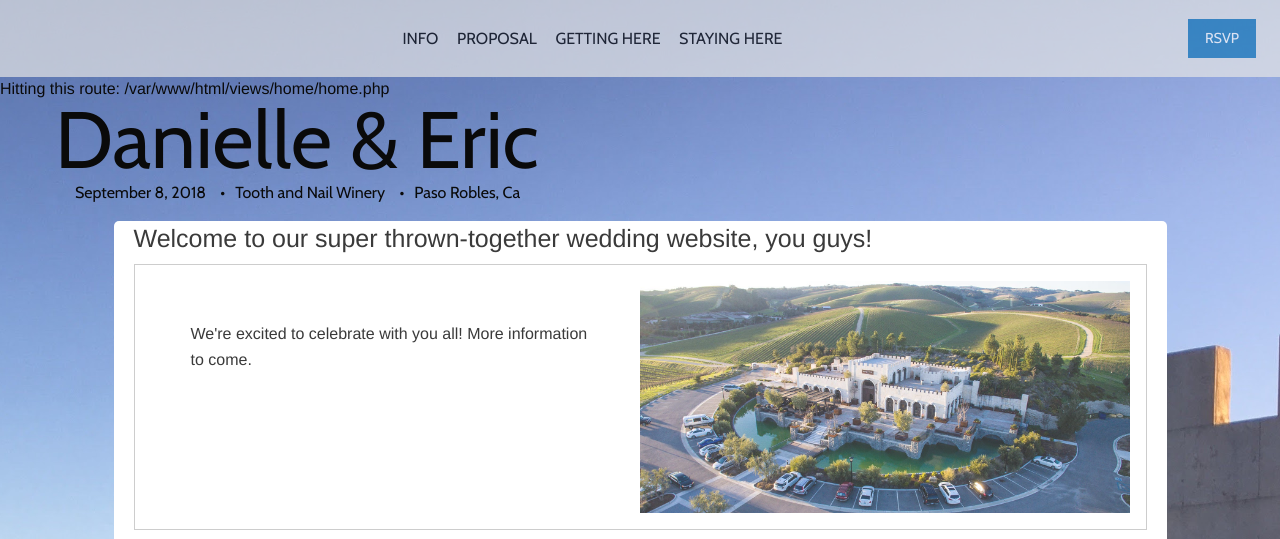
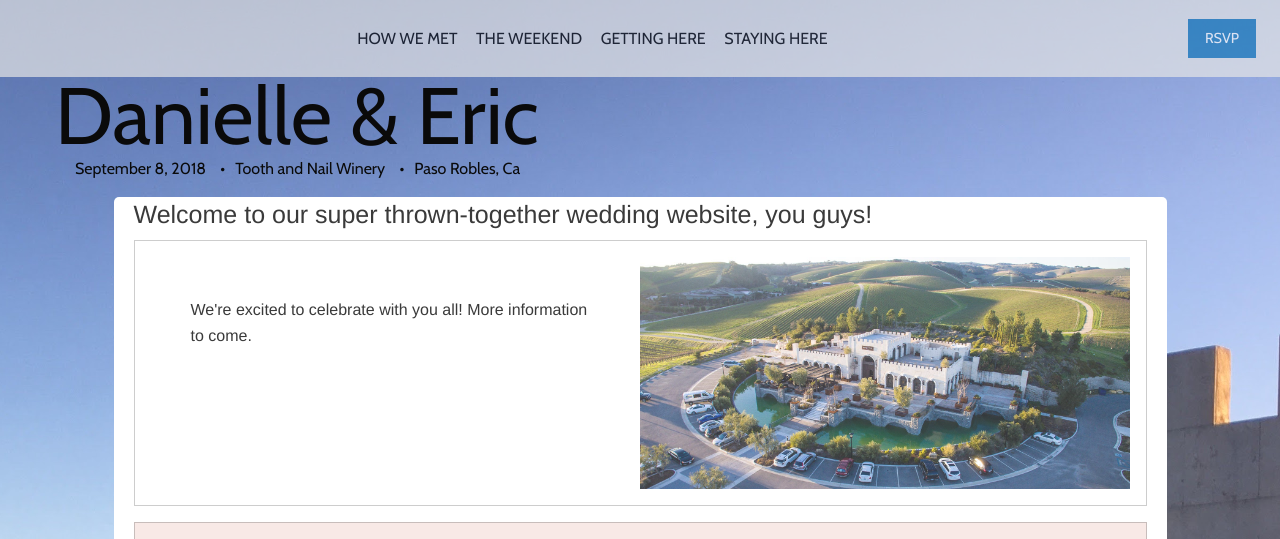
Before and after one commit to elevee/elevee.github.io, a PHP site: page / in a window 1280 px wide. Shown: the top 539 px of the page. Run offline with PHP 8.4, Linux system fonts and the light colour scheme; some libraries are stand-ins or nearby versions; some web fonts are replaced.

Commit message:
Added pages and routes for accommodations, travel, etc. etc.

```diff
--- a/index.php
+++ b/index.php
@@ -3,13 +3,26 @@ $blah = "about";
 
 function inc($name, $args){
 	if(isset($name) && is_string($name) && strlen($name)>0){
-		include(__DIR__."/views/".$name.".php");
+		switch ($name) {
+			case '_head':
+				include(sprintf("%s/views/%s.php", __DIR__, $name));
+				break;
+			default:
+				include(sprintf("%s/views/%s/%s.php", __DIR__, $name, $name));
+				break;
+		}
+
 	}
 }
 
 $whitelist = array(
-	""		=> "Home",
-	"about" => "About"
+	""					=> "Home",
+	"about" 			=> "About",
+	"weekend" 			=> "Weekend",
+	"travel"			=> "Travel/Directions",
+	"accommodations" 	=> "Accommodations",
+	"registry"			=> "Registry",
+	"paso"				=> "Paso"
 );
 $route_pieces = explode("/", $_SERVER["REQUEST_URI"]);
 $is_known_route = in_array($route_pieces[1], array_keys($whitelist));
@@ -23,7 +36,7 @@ if(isset($route_pieces) && is_array($route_pieces) && isset($route_pieces[1]) &&
 	if($is_known_route){
 		$route_name = trim($route_pieces[1]) === "" ? "home" : trim($route_pieces[1]);
 		$path = sprintf("%s/views/%s/%s.php", __DIR__, $route_name, $route_name);
-		echo("Hitting this route: ".$path);
+		// echo("Hitting this route: ".$path);
 		if(file_exists($path)){
 			include($path);
 		}
@@ -34,5 +47,6 @@ if(isset($route_pieces) && is_array($route_pieces) && isset($route_pieces[1]) &&
 		}
 	}
 }
+echo("<script src='/scripts/index.js?%s' type='text/javascript'></script>");
 
 echo("</body>");
--- a/scripts/index.js
+++ b/scripts/index.js
@@ -1,323 +1,2 @@
-$(document).ready(function(){
-	//nav anchor tags content obstruction workaround
-	var shiftWindow = function() { scrollBy(0, -50); };
-	if (location.hash) shiftWindow();
-	window.addEventListener("hashchange", shiftWindow);
-
-	let $airports_table = $("table");
-
-	$(".airport_point").on('mouseover', function(e){
-		let apt = this.dataset.airport;
-		$airports_table.find("tr").css("background-color", "inherit");
-		let $row = $airports_table.find("tr[data-airport='"+apt+"']");
-		if($row && $row.length > 0){
-			$row.css("background-color", "#c3e0f7");
-		}
-	});
-
-	$(".airport_point .destination_point").on('click', function(e){
-		e.preventDefault();
-	});
-
-	function validateEmail(email) {
-	    var re = /^(([^<>()\[\]\\.,;:\s@"]+(\.[^<>()\[\]\\.,;:\s@"]+)*)|(".+"))@((\[[0-9]{1,3}\.[0-9]{1,3}\.[0-9]{1,3}\.[0-9]{1,3}\])|(([a-zA-Z\-0-9]+\.)+[a-zA-Z]{2,}))$/;
-	    return re.test(String(email).toLowerCase());
-	}
-
-	// Modal stuff
-	$("#rsvp_modal").iziModal({
-		width: 700,
-		closeButton: true,
-		title: "RSVP",
-		subtitle: "Let Us Know",
-		// overlayColor: 'rgba(0, 0, 0, 0.4)',
-	    // headerColor: '#88A0B9',
-	 //    background: null,
-	 //    theme: '',  // light
-	 //    icon: null,
-	 //    iconText: null,
-	 //    iconColor: '',
-	 //    rtl: false,
-	 //    top: null,
-	    // setTop: 100,
-	 //    bottom: null,
-	 //    borderBottom: true,
-	 //    padding: 0,
-	 //    radius: 3,
-	 //    zindex: 999,
-	 //    iframe: false,
-	    // iframeHeight: 400,
-	 //    iframeURL: null,
-	 //    focusInput: true,
-	 //    group: '',
-	 //    loop: false,
-	 //    navigateCaption: true,
-	 //    navigateArrows: true, // Boolean, 'closeToModal', 'closeScreenEdge'
-	 //    history: false,
-	 //    restoreDefaultContent: false,
-	 //    autoOpen: 0, // Boolean, Number
-	    bodyOverflow: true,
-	 //    fullscreen: false,
-	 //    openFullscreen: false,
-	 //    closeOnEscape: true,
-	 //    appendTo: 'body', // or false
-	 //    appendToOverlay: 'body', // or false
-	 //    overlay: true,
-	 //    overlayClose: true,
-	 //    overlayColor: 'rgba(0, 0, 0, 0.4)',
-	 //    timeout: false,
-	 //    timeoutProgressbar: false,
-	 //    pauseOnHover: false,
-	 //    timeoutProgressbarColor: 'rgba(255,255,255,0.5)',
-	 //    transitionIn: 'comingIn',
-	 //    transitionOut: 'comingOut',
-	 //    transitionInOverlay: 'fadeIn',
-	 //    transitionOutOverlay: 'fadeOut',
-	 //    onFullscreen: function(){},
-	 //    onResize: function(){},
-	 //    onOpening: function(){},
-	    // onOpened: function(modal){
-	    	// setTimeout(function(){
-	    	// 	$("#rsvp_modal .iziModal-wrap").scrollTop(0);
-	    	// }, 1);
-	    // },
-	 //    onClosing: function(){},
-	 //    onClosed: function(){},
-	    afterRender: function(){
-	    	setTimeout(function(){
-	    		// $("#rsvp_modal").css("max-height", "400px");
-	    	}, 1000);
-	    }
-	});
-
-	$(document).on('click', '.trigger', function (event) {
-	    event.preventDefault();
-	    $('#rsvp_modal').iziModal('open');
-	});
-
-		// Submit on Modal
-	$("form").on('click', "input[type='submit'][id='lookup']", function (event) {
-	    event.preventDefault();
-		var input = {
-			type: "lookup",
-			query: $("#inviteCode").val().toUpperCase().trim(),
-			zipCode: $("#zipCode").val().trim(),
-		};
-		console.log(input);
-
-		//quick n dirty validation
-		if((!input["query"] || input["query"] == "") || (!input["zipCode"] || input["zipCode"] == "")){
-			alert("Please fill out the invite code that came with your reservation.");//error message
-			return;
-		}
-
-		$('#rsvp_modal').iziModal('startLoading');
-		$.ajax({
-			url: "http://www.levinelabs.com/rsvp-ajax.php",
-			data: input,
-			dataType: "json",
-			success: function(data){
-				console.log("Response: "+JSON.stringify(data));
-				if(data && data.status === "SUCCESS"){
-					var _html  = "<div class='grid-x grid-padding-x'>";
-						_html += 	"<div class='medium-12 cell'>";
-						_html += 		"<h1><span id='inviteName'>"+data.record.name+"</span><span id='inviteCode'>("+data.record.code+")</span></h1>";
-						_html += 	"</div>";
-						_html += "</div>";
-						_html += "<div class='grid-x grid-padding-x'>";
-						_html += 	"<div class='<medium-12 medium-offset-3 cell switch-field'>";
-						_html += 		"<div class='switch-title'>Attending?</div>";
-						_html += 		"<input type='radio' id='attending_yes' name='attending' value='Y' checked/>";
-						_html += 		"<label for='attending_yes'>Yes</label>";
-						_html += 		"<input type='radio' id='attending_no' name='attending' value='N' />";
-						_html += 		"<label for='attending_no'>No</label>";
-						_html += 	"</div>";
-						_html += "</div>";
-						_html += 	"<div class='medium-6 cell'>";
-						_html += 		"<label for='email'>Email address (for confirmation)</label>";
-						_html += 		"<input type='text' id='email' name='email' value='"+data.record.email+"'/>";
-						_html += 	"</div>";
-						_html +=	"<div id='if_attending'>";
-						_html += 		"<div class='grid-x grid-padding-x'>";
-						_html += 			"<div class='medium-6 cell attendance'>";
-						_html += 				"<select>";
-												var i = 1;
-												while(i <= parseInt(data.record.size)){
-													_html += "<option value='"+i+"' "+(data.record.num_attending == i ? "selected=selected": "")+">"+i+"</option>";
-													i++;
-												}
-						_html += 				"</select>";
-						_html += 				"<span>of <span id='inviteSize'>"+data.record.size+"</span> attending</span>";
-						_html += 			"</div>";
-						_html += 		"</div>";
-						_html += 		"<div class='grid-x grid-padding-x'>";
-						_html += 			"<div class='medium-6 cell'>";
-						_html += 				"<p>Attending Welcome Cocktails? (Fri 9/7 5p)</p>";
-						_html += 				"<input type='radio' id='attending_welcome1' name='attending_welcome' value='Y' "+(data.record.attending_welcome == "Y" ? "checked" : "")+"/>";
-						_html += 				"<label for='attending_welcome'>Yes</label>";
-						_html += 				"<input type='radio' id='attending_welcome2' name='attending_welcome' value='N' "+(data.record.attending_welcome == "N" ? "checked" : "")+"/>";
-						_html += 				"<label for='attending_welcome'>No</label>";
-						_html += 			"</div>";
-						_html += 			"<div class='medium-6 cell'>";
-						_html += 				"<p>Choose pre-wedding shuttle (Sat 9/8)</p>";
-												data.shuttles.forEach(function(shuttle){
-													if(parseInt(shuttle.remaining) > parseInt(data.record.size)){
-														_html += "<input type='radio' id='shuttle"+shuttle.number+"' name='shuttle' value='"+shuttle.number+"' "+(data.record.shuttle === shuttle.number ? "checked" : "")+"/>";
-														_html += "<label for='shuttle"+shuttle.number+"'>"+shuttle.time+" ("+shuttle.remaining+" seat(s) remaining)</label><br/>";
-													} else {
-														_html += "<span>"+shuttle.time+" (Full)</span><br/>";
-													}
-												});
-						_html += 				"<input type='radio' id='shuttle_none' name='shuttle' value='self' "+(data.record.shuttle === "self" ? "checked" : "")+"/>";
-						_html += 				"<label for='shuttle_none'>None / Self transport </label><br/>";
-			    		_html += 			"</div>";
-			    		_html += 		"</div>";
-			    		_html += 		"<div class='grid-x grid-padding-x'>";
-				    	_html += 			"<div class='medium-6 cell'>";
-				    	_html += 				"<p>Attending Bagel Brunch?  (Sun 9/9 10a)</p>";
-				    	_html += 				"<input type='radio' id='attending_brunch1' name='attending_brunch' value='Y' "+(data.record.attending_brunch == "Y" ? "checked" : "")+"/>";
-				    	_html += 				"<label for='attending_brunch'>Yes</label>";
-				    	_html += 				"<input type='radio' id='attending_brunch2' name='attending_brunch' value='N' "+(data.record.attending_brunch == "N" ? "checked" : "")+"/>";
-				    	_html += 				"<label for='attending_brunch'>No</label>";
-				    	_html += 			"</div>";
-				    	_html += 		"</div>";
-			    		_html += 	"</div>";
-			    		_html += 	"<div class='medium-12 cell'>";
-			    		_html += 		"<label for='inviteNotes'>Notes/Remarks (limit 200)</label>";
-			    		_html += 		"<textarea id='inviteNotes' maxlength='200'>"+(data.record.notes ? data.record.notes : "")+"</textarea>";
-			    		_html += 	"</div>";
-					    _html += "</div>";
-					    _html += "<div class='grid-x grid-padding-x'>";
-					    _html += 	"<div class='medium-2 medium-offset-5 cell'>";
-					    // _html += 		"<div class='confirm button success' data-decision='yes'>Going</div>";
-					    _html += 		"<button class='confirm button'>Submit</button>";
-					    _html += 	"</div>";
-					    _html += "</div>";
-					    // _html += "<div class='grid-x grid-padding-x>'";
-
-					    // _html += "</div>";
-					$('#rsvp_modal').iziModal('setContent', _html);
-					$('#rsvp_modal').iziModal('stopLoading');
-
-					$(".switch-field").on("click", "label", function(event){
-						console.log("you just clicked: "+$(this).attr('for'));
-						if($(this).attr("for") == "attending_yes"){
-							$("#if_attending").slideDown();
-						} else {
-							$("#if_attending").slideUp();
-						}
-					});
-
-					if(data.record.attending && data.record.attending.length > 0){ //if they already rsvped NO, it shows that and hides the other questions
-						console.log("Data Record attending length!", data.record.attending.length);
-						if(data.record.attending == "N"){ $("label[for=attending_no]").click(); }
-					}
-
-					$("#rsvp_modal").on("click", "button.confirm", function(event){
-						event.preventDefault();
-						$('#rsvp_modal').iziModal('startLoading');
-						var _email = $("#email").val().trim();
-						var postData = {
-							type: "confirm",
-							email: _email,
-							inviteCode: $("#inviteCode").html().trim().replace(/\(|\)/g, ""), //removing parenthesis
-							num_attending: $(".attendance select").val(),
-							attending: $("input[name=attending]:checked").val(),
-							attending_welcome: (document.querySelector('input[name="attending_welcome"]:checked') && document.querySelector('input[name="attending_welcome"]:checked').value)?document.querySelector('input[name="attending_welcome"]:checked').value : null,
-							attending_brunch: (document.querySelector('input[name="attending_brunch"]:checked') && document.querySelector('input[name="attending_brunch"]:checked').value)?document.querySelector('input[name="attending_brunch"]:checked').value : null,
-							shuttle: (document.querySelector('input[name="shuttle"]:checked') && document.querySelector('input[name="shuttle"]:checked').value)?document.querySelector('input[name="shuttle"]:checked').value : null,
-							notes: $("textarea").val()
-						};
-						//quick n dirty validation
-						if(	postData["attending"] == "Y" &&
-								(
-									!postData["inviteCode"] ||
-									!postData["attending_welcome"] ||
-									!postData["attending_brunch"] ||
-									!postData["shuttle"]
-								)
-						){
-							alert("Please fill out all applicable fields.");
-							$('#rsvp_modal').iziModal('stopLoading');
-							return;
-						}
-
-						if(!validateEmail(_email)){
-							alert("Email invalid. Please check spelling and try again!");
-							$('#rsvp_modal').iziModal('stopLoading');
-							return;
-						}
-
-						console.log("Submitting confirmation: "+JSON.stringify(postData));
-						$.ajax({
-							url: "http://www.levinelabs.com/rsvp-ajax.php",
-							method: "post",
-							data: postData,
-							dataType: "json"
-						}).done(function(data){
-							console.log("Response: "+JSON.stringify(data));
-							if(data && data.status === "SUCCESS"){
-									var _html  = "<div class='grid-x grid-padding-x rsvp_response'>";
-									if(data.responseHeadline){
-										_html += 	"<h1>"+data.responseHeadline+"</h1>";
-									}
-									if(data.responseText){
-										_html += 	"<div class='medium-12 cell'>";
-											_html += 	"<p>"+data.responseText+"</p>";
-										_html += 	"</div>";
-									}
-									// _html += "<div class='grid-x grid-padding-x>'";
-									// _html += 	"<div class='medium-12 cell'>";
-									// _html += 		"<p>Name on invitation <span id='inviteName'>"+data.record.name+"</span></p>";
-									// _html += 	"</div>";
-									// _html += 	"<div class='medium-12 cell'>";
-									// _html += 		"<p>Size of Party<span id='inviteSize'>"+data.record.size+"</span></p>";
-									// _html += 	"</div>";
-									// _html += "</div>";
-									// _html += 	"<div class='medium-12 cell'>";
-									// _html += 		"<div class='confirm button success'></div>";
-									// _html += 	"</div>";
-									// _html += "<div class='grid-x grid-padding-x>'";
-
-										_html += "</div>";
-								$('#rsvp_modal').iziModal('setContent', _html);
-								$('#rsvp_modal').iziModal('stopLoading');
-							}
-						}).fail(function(err, responseText, errorThrown){
-							console.log("Error: "+JSON.stringify(err));
-							console.log(responseText+": "+errorThrown);
-							$('#rsvp_modal').iziModal('stopLoading');
-						});
-
-					});
-				}
-			},
-			error: function(err, responseText, errorThrown){
-				console.log("Error: "+JSON.stringify(err));
-				console.log(responseText+":  "+errorThrown);
-				$('#rsvp_modal').iziModal('stopLoading');
-			}
-		});
-
-	    setTimeout(function(){
-
-			    // 	<div class="g-recaptcha" data-sitekey=""></div>
-			    // </div>
-	    	// $("#swap").html(_html);
-
-	    }, 1000);
-	});
-
-	// $.ajax({
-	// 	url: "http://www.levinelabs.com/rsvp-ajax.php",
-	// 	data: {
-	// 		"type": "lookup",
-	// 		"query": "BEAR"
-	// 	},
-	// 	dataType: "json"
-	// }).done(function(data){
-	// 	console.log("Response: "+JSON.stringify(data));
-	// }).fail(function(err){
-	// 	console.log("Error: "+JSON.stringify(err));
-	// });
-});
+//common js for all pages
+// console.log("index.js included");
--- a/views/_head.php
+++ b/views/_head.php
@@ -9,8 +9,9 @@
 	<link href="https://fonts.googleapis.com/css?family=Cabin|Farsan" rel="stylesheet">
 	<link rel='stylesheet' type='text/css' href='/scripts/foundation-6.4.2-complete/css/foundation.css' />
 	<link rel='stylesheet' type='text/css' href='/node_modules/izimodal/css/iziModal.min.css' />
+	<link rel='stylesheet' type='text/css' href='/views/_header/_header.css' />
 
-	<?php
+	<?php //page specific styles
 		if(isset($args["nav"]) && is_string($args["nav"])){
 			$nav = strlen($args["nav"]) > 0 ? $args["nav"] : "home";
 			$stylesheet_path = sprintf("%s/%s/%s.css", __DIR__, $nav, $nav);
@@ -25,5 +26,5 @@
 	<script src='/scripts/foundation-6.4.2-complete/js/vendor/jquery.js' type='text/javascript'></script>
 	<script src='/node_modules/izimodal/js/iziModal.min.js' type='text/javascript'></script>
 	<script src="https://use.fontawesome.com/01ccd90832.js"></script>
-	<script src='https://www.google.com/recaptcha/api.js'></script>
+	<!-- <script src='https://www.google.com/recaptcha/api.js'></script> -->
 </head>
--- /dev/null
+++ b/views/_header/_header.css
@@ -0,0 +1,25 @@
+.top-bar {
+	width: 100%;
+	font-family: 'Cabin', sans-serif;
+	opacity: 0.7;
+}
+
+.nav {
+	text-align: center;
+	margin-bottom: 0px;
+}
+
+.nav li {
+	display: inline;
+	margin-right: 15px;
+	text-transform: uppercase;
+}
+
+.nav a {
+	color: black;
+}
+
+.nav a:hover {
+	font-weight: bold;
+	border-bottom: 1px solid black;
+}
--- a/views/_header.php
+++ b/views/_header/_header.php
@@ -2,10 +2,10 @@
 	<div class="top-bar-left">
 		<ul class="nav" data-smooth-scroll>
 			<!-- <li><a href="">RSVP</a></li> -->
-			<li><a href="#info">Info</a></li>
-			<li><a href="#proposal">Proposal</a></li>
-			<li><a href="#travel">Getting Here</a></li>
-			<li><a href="#accomodations">Staying Here</a></li>
+			<li><a href="/about">How We Met</a></li>
+			<li><a href="/weekend">The Weekend</a></li>
+			<li><a href="/travel">Getting Here</a></li>
+			<li><a href="/accommodations">Staying Here</a></li>
 		</ul>
 	</div>
 	<div class="top-bar-right">
--- a/views/about/about.php
+++ b/views/about/about.php
@@ -1,3 +1,3 @@
 <?php
 
-echo("<p>Whatup I'm the about page</p>");
+echo("<h3>How We Met</h3>");
--- /dev/null
+++ b/views/accommodations/accommodations.php
@@ -0,0 +1,3 @@
+<?php
+
+echo("<h3>Staying Here</h3>");
--- a/views/home/home.css
+++ b/views/home/home.css
@@ -13,16 +13,6 @@ body {
 .grid-container {
 
 }
-
-.top-bar {
-	width: 100%;
-	font-family: 'Cabin', sans-serif;
-	opacity: 0.7;
-}
-
-/*.nav {
-	list-style-type: none;
-}*/
 
 .headline {
 	font-family: 'Cabin', sans-serif;
@@ -72,25 +62,7 @@ body {
 	content: "";
 }*/
 
-.nav {
-	text-align: center;
-	margin-bottom: 0px;
-}
 
-.nav li {
-	display: inline;
-	margin-right: 15px;
-	text-transform: uppercase;
-}
-
-.nav a {
-	color: black;
-}
-
-.nav a:hover {
-	font-weight: bold;
-	border-bottom: 1px solid black;
-}
 
 .inner-container {
 	width: 90%;
--- /dev/null
+++ b/views/travel/travel.php
@@ -0,0 +1,3 @@
+<?php
+
+echo("<h3>Getting Here</h3>");
--- /dev/null
+++ b/views/weekend/weekend.php
@@ -0,0 +1,3 @@
+<?php
+
+echo("<h3>Weekend Agenda</h3>");
```
Also changed, not shown: tests/indexTest.php (added, +29 -0 lines), views/_header/_header.js (added).
